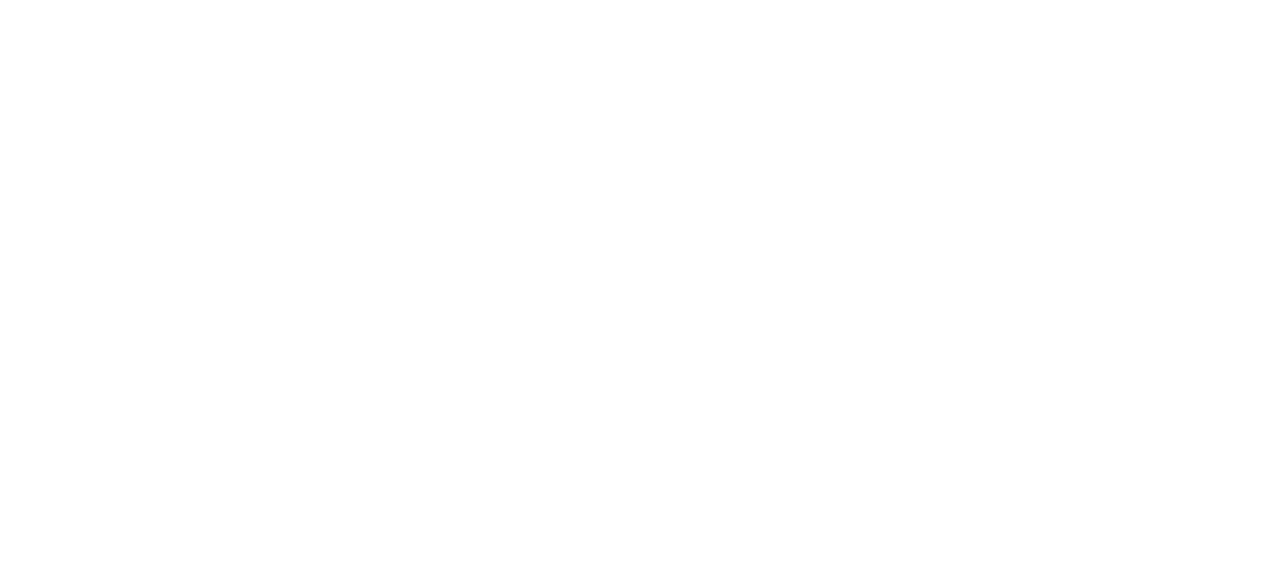
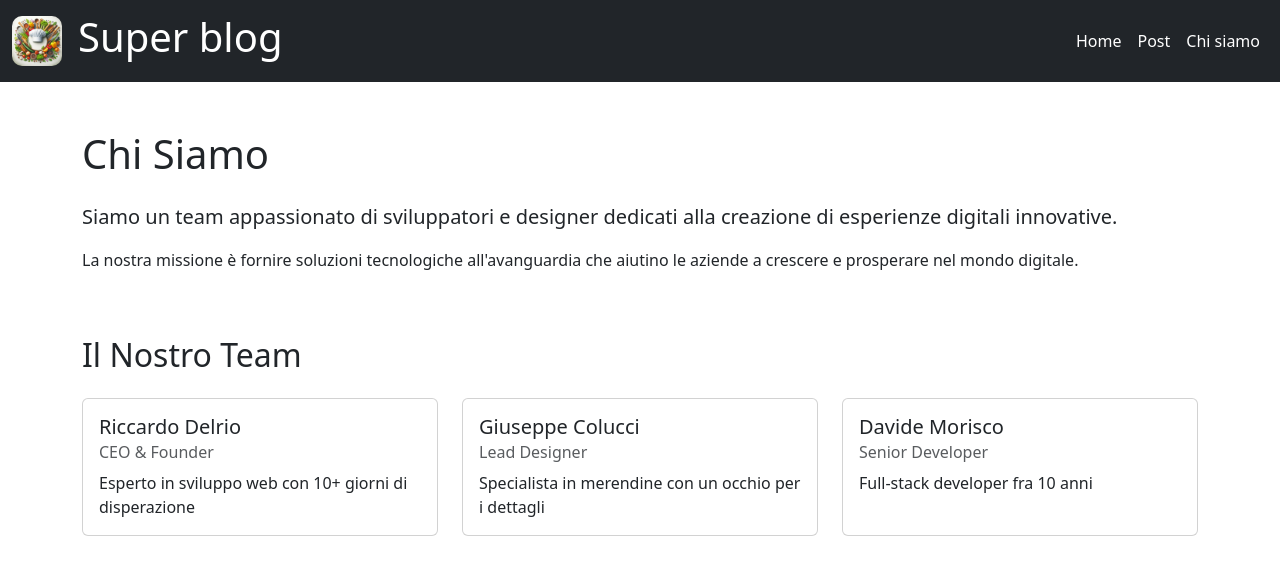
Before and after one commit to RiccardoDelrio/react-router, a React (Vite) app: page /about in a window 1280 px wide. Before the commit this address had no page. Shown: the top 574 px of the page. Built offline with nearby package versions, Linux system fonts and the light colour scheme.

Commit message:
Add About Us page and update routing; modify header link

```diff
--- a/src/App.jsx
+++ b/src/App.jsx
@@ -3,6 +3,7 @@
 import DefaultLayout from "./layout/DefoultLayout";
 import Home from "./pages/Home"
 import Posts from "./pages/Posts"
+import AboutUs from "./pages/AboutUs";
 
 
 function App() {
@@ -13,7 +14,7 @@
         <Route element={<DefaultLayout />}>
           <Route path="/" element={<Home />} />
           <Route path="/posts" element={<Posts />} />
-
+          <Route path="/about" element={<AboutUs />} />
 
         </Route>
       </Routes>
--- a/src/components/Headers.jsx
+++ b/src/components/Headers.jsx
@@ -19,7 +19,7 @@
                             <div className="navbar-nav">
                                 <NavLink className="nav-link  text-white" aria-current="page" to="/">Home</NavLink>
                                 <NavLink className="nav-link text-white" to="/Posts">Post</NavLink>
-                                <NavLink className="nav-link text-white" to="/Who">Chi siamo</NavLink>
+                                <NavLink className="nav-link text-white" to="/About">Chi siamo</NavLink>
 
                             </div>
                         </div>
--- a/src/index.css
+++ b/src/index.css
@@ -23,6 +23,6 @@
     object-fit: cover;
 
     &:hover {
-        transform: scale(1.1);
+        transform: scale(1.03);
     }
 }
--- /dev/null
+++ b/src/pages/AboutUs.jsx
@@ -0,0 +1,60 @@
+import React from 'react';
+
+function AboutUs() {
+    const team = [
+        {
+            name: "Riccardo Delrio",
+            role: "CEO & Founder",
+            description: "Esperto in sviluppo web con 10+ giorni di disperazione"
+        },
+        {
+            name: "Giuseppe Colucci",
+            role: "Lead Designer",
+            description: "Specialista in merendine con un occhio per i dettagli"
+        },
+        {
+            name: "Davide Morisco",
+            role: "Senior Developer",
+            description: "Full-stack developer fra 10 anni "
+        }
+    ]
+    return (
+        <main className="container py-5">
+            <section className="about-section mb-5">
+                <h1 className="mb-4">Chi Siamo</h1>
+                <div className="row">
+                    <div className="col-12">
+                        <p className="lead">
+                            Siamo un team appassionato di sviluppatori e designer dedicati
+                            alla creazione di esperienze digitali innovative.
+                        </p>
+                        <p>
+                            La nostra missione è fornire soluzioni tecnologiche
+                            all'avanguardia che aiutino le aziende a crescere e prosperare
+                            nel mondo digitale.
+                        </p>
+                    </div>
+                </div>
+            </section>
+
+            <section className="team-section">
+                <h2 className="mb-4">Il Nostro Team</h2>
+                <div className="row g-4">
+                    {team.map((member, index) => (
+                        <div className="col-md-4" key={index}>
+                            <div className="card h-100">
+                                <div className="card-body">
+                                    <h5 className="card-title">{member.name}</h5>
+                                    <h6 className="card-subtitle mb-2 text-muted">{member.role}</h6>
+                                    <p className="card-text">{member.description}</p>
+                                </div>
+                            </div>
+                        </div>
+                    ))}
+                </div>
+            </section>
+        </main>
+    );
+}
+
+export default AboutUs;
```
